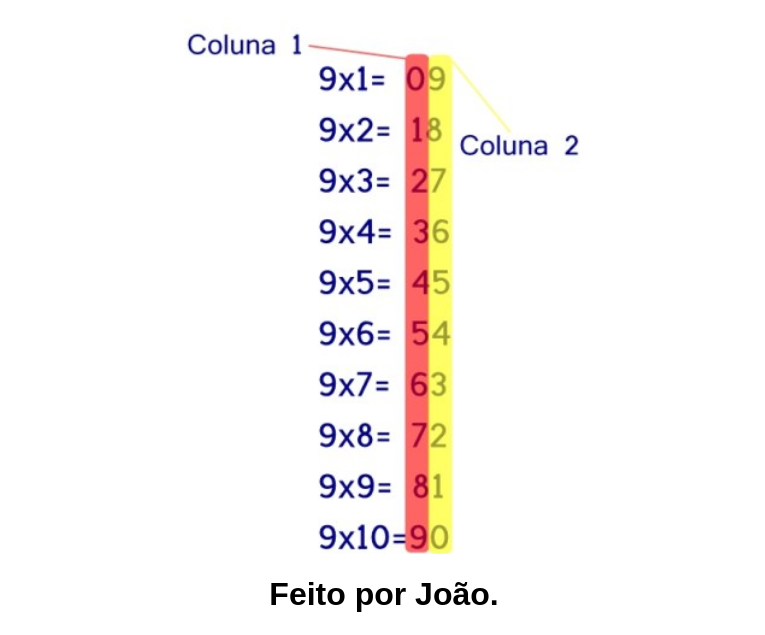
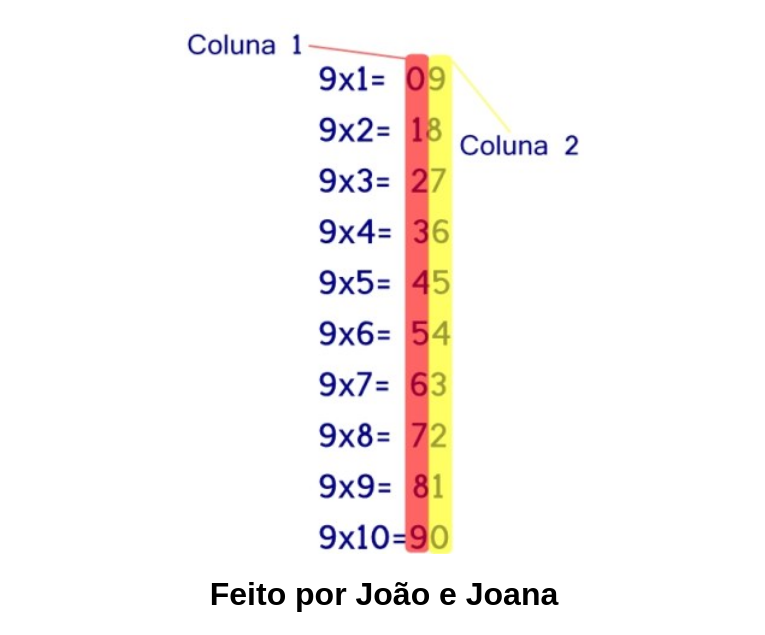
Before and after one commit to jvnabais/test-index, a plain HTML site: page index.html in a window 1280 px wide. Shown: the part 165-800 px from the top of the page, without its empty margins (256-1021 px from the left). Drawn offline with Linux system fonts and the light colour scheme.

Commit message:
Update index.html

```diff
--- a/index.html
+++ b/index.html
@@ -7,5 +7,5 @@
 <h1>Truque 1:</h1>
 <h1>O truque da tabuada do 9:</h1>
 <img src="foto2.jpg" width="400px">
-<h1>Feito por João.</h1>
+<h1>Feito por João e Joana</h1>
 </div>
```
